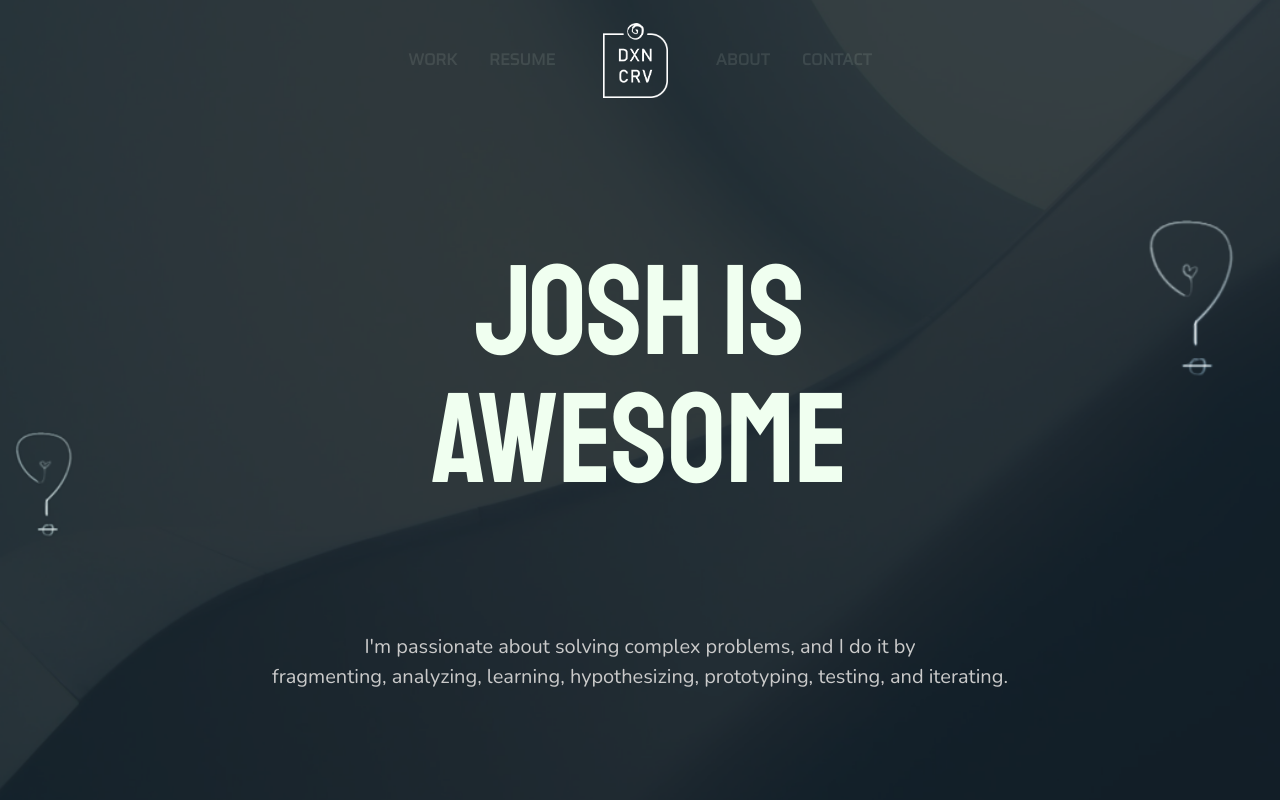
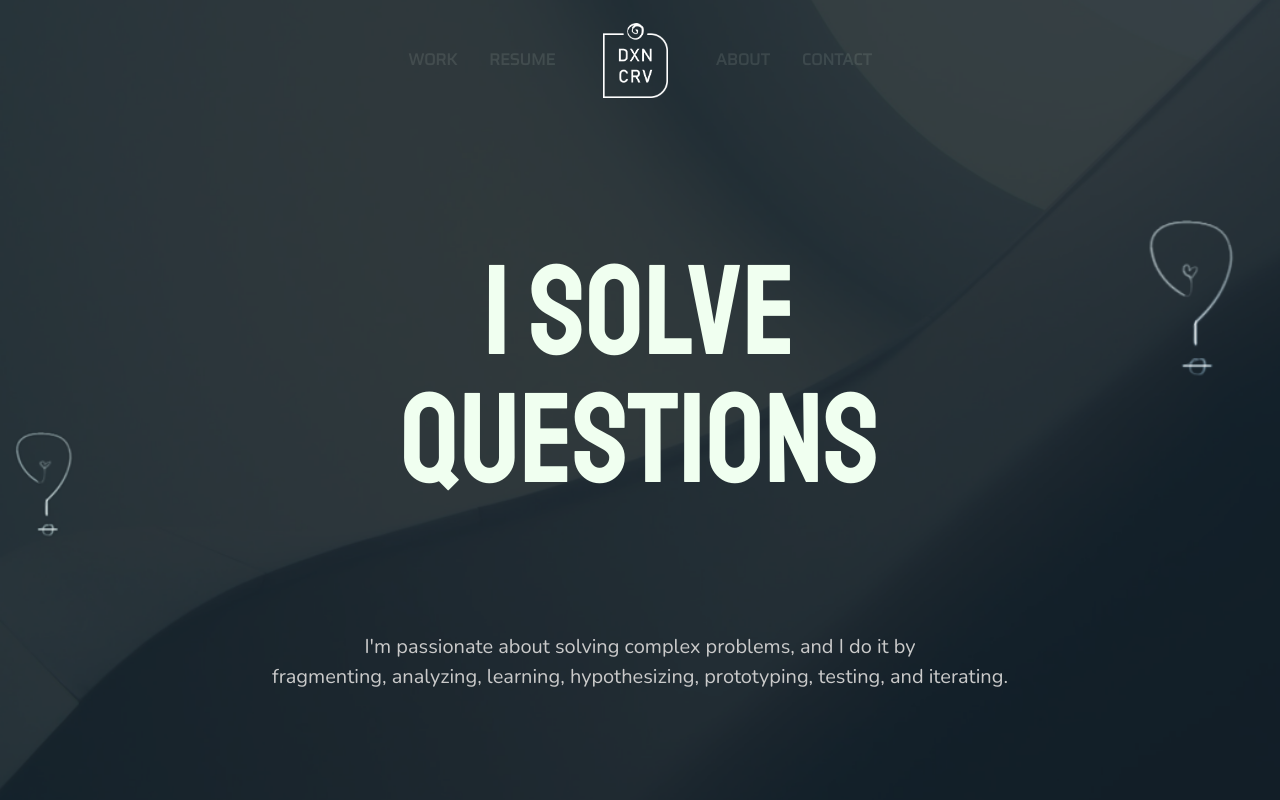
Before and after one commit to dxncrv/react-portfolio, a React (Vite) app: page / in a window 1280 px wide. Shown: the top 800 px of the page. Built offline with nearby package versions, Linux system fonts and the light colour scheme; a web font is replaced by a local one.

Commit message:
revert test

```diff
--- a/src/components/Hero.jsx
+++ b/src/components/Hero.jsx
@@ -8,12 +8,11 @@ const Hero = () => {
     >
       <Navbar />
       <h1 className="lg:w-3/5 transition-all duration-300 text-7xl my-20 sm:text-9xl sm:mx-16">
-        {/* I s
+        I s
         <span className="transition-color duration-500 hover:text-red-200">
           olve
         </span>
-        <br className="sm:block hidden " /> questions */}
-        Josh is awesome
+        <br className="sm:block hidden " /> questions
       </h1>
       <p className="xl:w-3/5 font-[Nunito] text-[1rem] md:text-[1.25rem] mx-12">
         I'm passionate about solving complex problems, and I do it by
```
